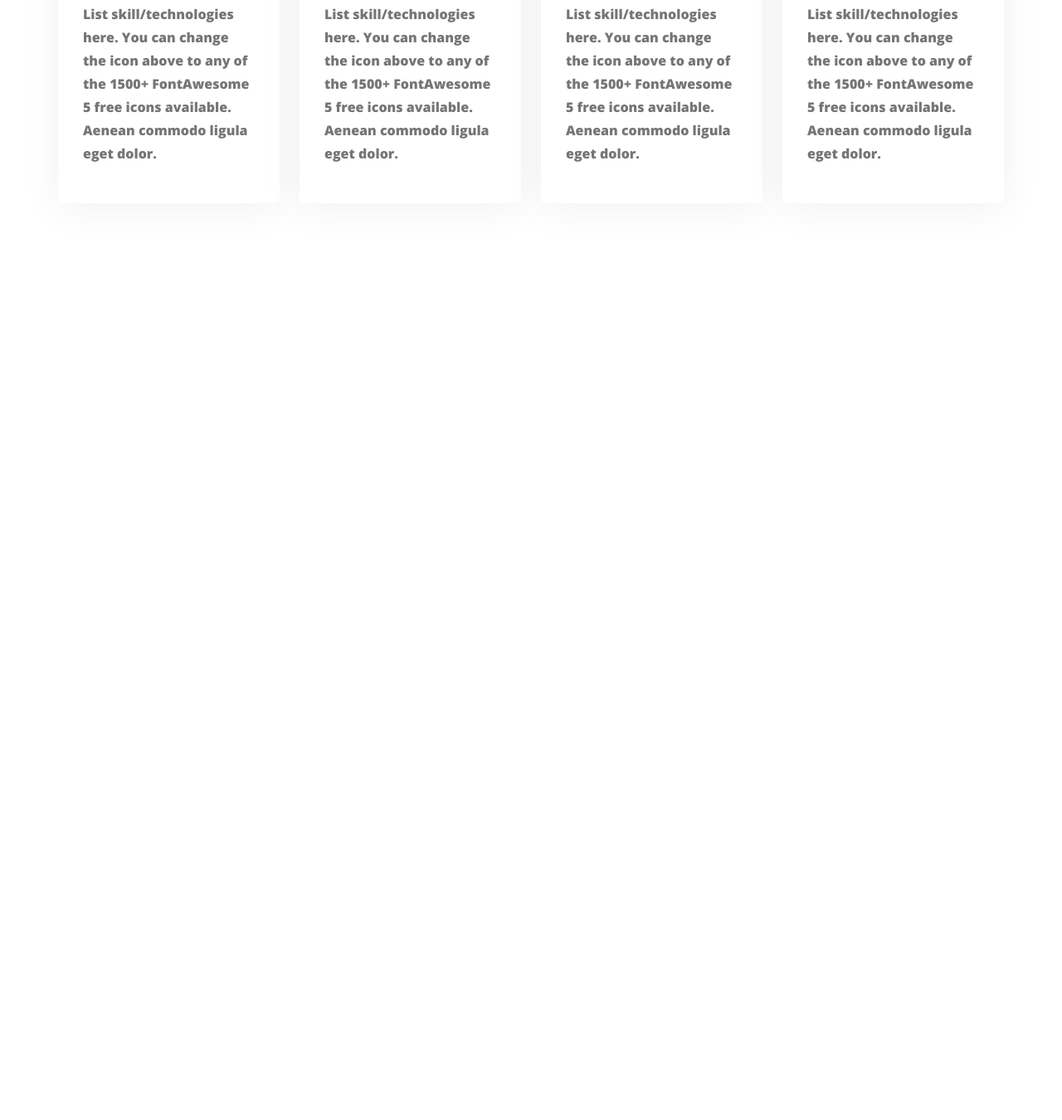
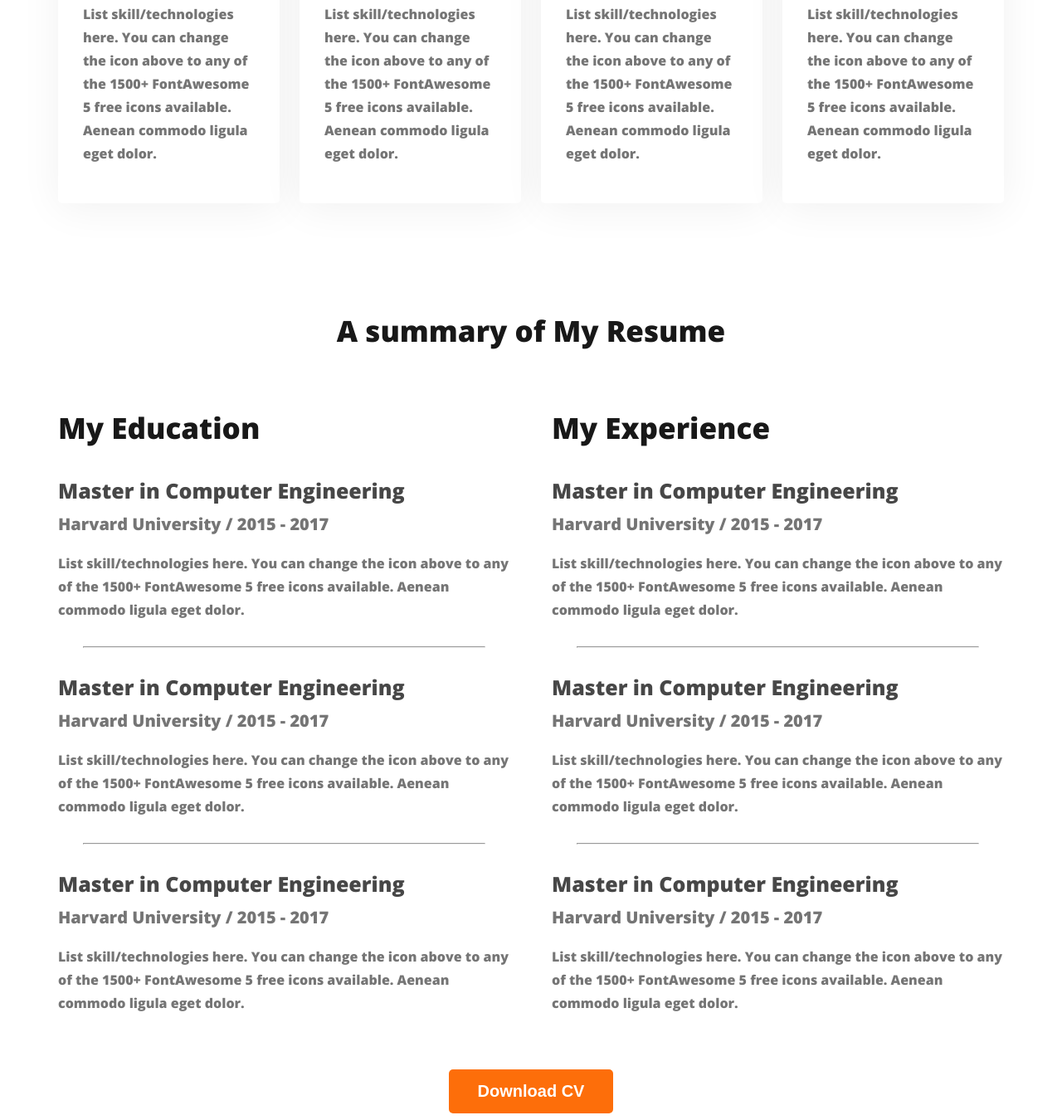
Before and after one commit to Nasim-Taif/webdeveloper-portfolio, a plain HTML site: page index.html in a window 1280 px wide. Shown: the part 2064-3414 px from the top of the page at 83% size. Before the commit the page ends 2439 px from the top, so only its background shows below. Drawn offline with nearby package versions, Linux system fonts and the light colour scheme.

Commit message:
Finished resume Item Container

```diff
--- a/index.html
+++ b/index.html
@@ -98,7 +98,67 @@
 
         <!-- resume section -->
         <section>
-            <h3 class="section-titel"></h3>
+            <h3 class="section-titel">A summary of My Resume</h3>
+
+            <div class="resume-container">
+                <!-- .resume-colum*2>h3.resume-titel -->
+                <div class="resume-column">
+                    <h3 class="resume-column-titel">My Education</h3>
+
+                    <!-- .resume-item*4>h2.resume-item-title+h3.resume-item-institute+p.resume-item-description -->
+                    <div class="resume-item">
+                        <h2 class="resume-item-title">Master in Computer Engineering</h2>
+                        <h3 class="resume-item-institute">Harvard University / 2015 - 2017</h3>
+                        <p class="resume-item-description">List skill/technologies here. You can change the icon above
+                            to any of the 1500+ FontAwesome 5 free icons available. Aenean commodo ligula eget dolor.</p>
+                    </div>
+                    <hr>
+                    <div class="resume-item">
+                        <h2 class="resume-item-title">Master in Computer Engineering</h2>
+                        <h3 class="resume-item-institute">Harvard University / 2015 - 2017</h3>
+                        <p class="resume-item-description">List skill/technologies here. You can change the icon above
+                            to any of the 1500+ FontAwesome 5 free icons available. Aenean commodo ligula eget dolor.</p>
+                    </div>
+                    <hr>
+                    <div class="resume-item">
+                        <h2 class="resume-item-title">Master in Computer Engineering</h2>
+                        <h3 class="resume-item-institute">Harvard University / 2015 - 2017</h3>
+                        <p class="resume-item-description">List skill/technologies here. You can change the icon above
+                            to any of the 1500+ FontAwesome 5 free icons available. Aenean commodo ligula eget dolor.</p>
+                    </div>
+
+                </div>
+                <div class="resume-colum">
+                    <h3 class="resume-column-titel">My Experience</h3>
+
+                    <!-- copy - paste -->
+                    <div class="resume-item">
+                        <h2 class="resume-item-title">Master in Computer Engineering</h2>
+                        <h3 class="resume-item-institute">Harvard University / 2015 - 2017</h3>
+                        <p class="resume-item-description">List skill/technologies here. You can change the icon above
+                            to any of the 1500+ FontAwesome 5 free icons available. Aenean commodo ligula eget dolor.</p>
+                    </div>
+                    <hr>
+                    <div class="resume-item">
+                        <h2 class="resume-item-title">Master in Computer Engineering</h2>
+                        <h3 class="resume-item-institute">Harvard University / 2015 - 2017</h3>
+                        <p class="resume-item-description">List skill/technologies here. You can change the icon above
+                            to any of the 1500+ FontAwesome 5 free icons available. Aenean commodo ligula eget dolor.</p>
+                    </div>
+                    <hr>
+                    <div class="resume-item">
+                        <h2 class="resume-item-title">Master in Computer Engineering</h2>
+                        <h3 class="resume-item-institute">Harvard University / 2015 - 2017</h3>
+                        <p class="resume-item-description">List skill/technologies here. You can change the icon above
+                            to any of the 1500+ FontAwesome 5 free icons available. Aenean commodo ligula eget dolor.</p>
+                    </div>
+
+                </div>
+
+            </div>
+          <div class="download-cv">
+            <button class="btn-primary">Download CV</button>
+          </div>
 
         </section>
 
--- a/styles/portfolio.css
+++ b/styles/portfolio.css
@@ -150,3 +150,46 @@ font-weight: 400;
 line-height: 28px;
 
 }
+
+/* resume section styles */
+
+.resume-column-titel{
+    color:#181818;
+    font-size: 35px;
+    font-weight: 700;
+
+}
+.resume-container{
+    display: flex;
+    gap: 50px;
+}
+
+
+.resume-item-title{
+ color: var(--dark-02, #474747);
+font-size: 25px;
+font-weight: 700;
+margin-bottom:10px ;
+}
+.resume-item-institute{
+    color: var(--dark-03, #757575);
+    font-size: 20px;
+    font-weight: 600;
+    margin-bottom:20px ;
+    margin-top: 0px;
+}
+
+.resume-item-description{
+    color: var(--dark-03, #757575);
+font-size: 16px;
+font-weight: 400;
+line-height: 28px;
+}
+.resume-container hr{
+    margin:30px ;
+
+}
+.download-cv{
+   text-align: center;
+   margin-top: 50px;
+}
```
